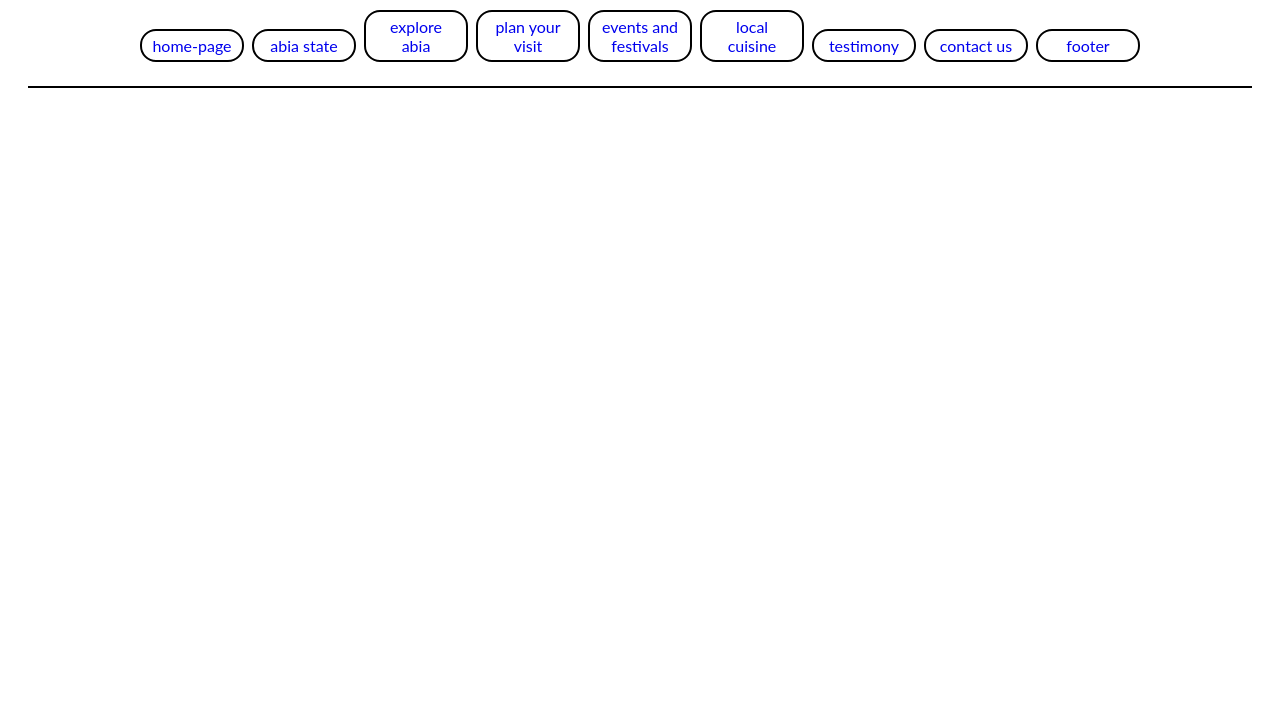
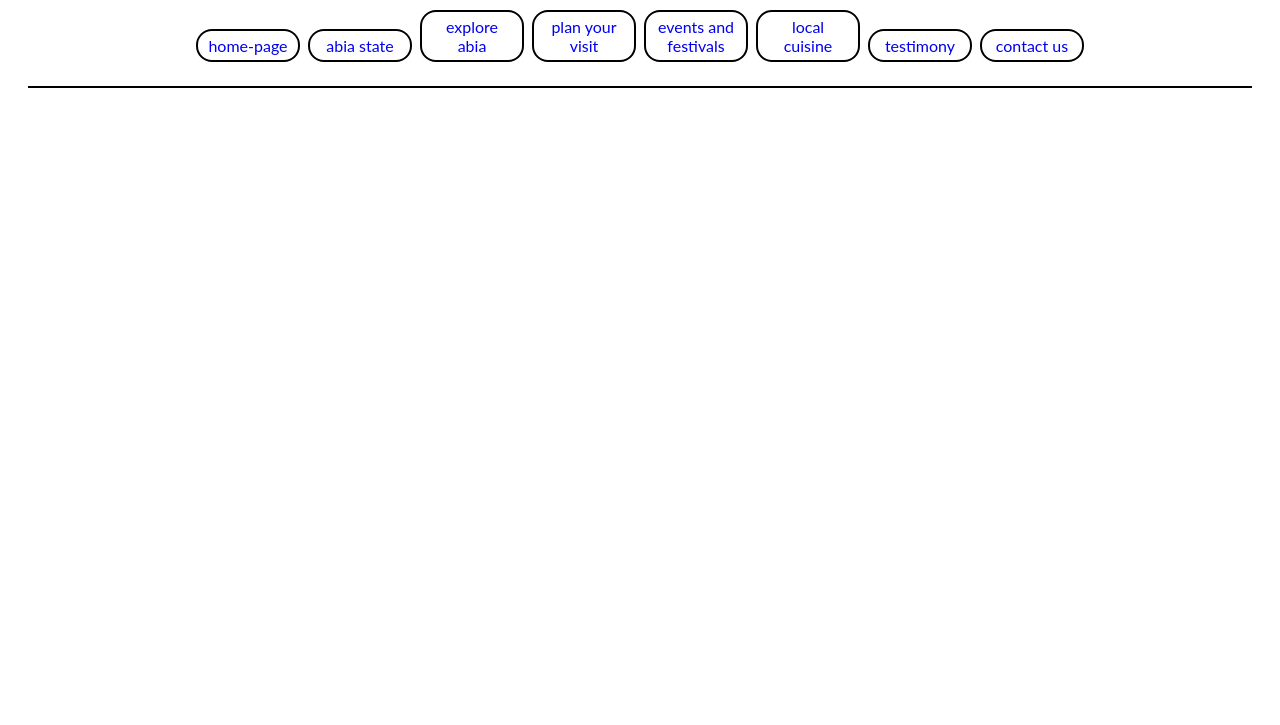
Before and after one commit to Onyeami/onyeije, a plain HTML site: page abia.html in a window 1280 px wide. Shown: the part 75-800 px from the top of the page. Drawn offline with Linux system fonts and the light colour scheme.

```diff
--- a/abia.html
+++ b/abia.html
@@ -35,9 +35,7 @@
             <li>
                 <a href="contact.html">contact us</a>
             </li>
-            <li>
-                <a href="footer.html">footer</a>
-            </li>
+
         </ul>
     </nav>
 </body>
```
Also changed, not shown: contact.html (+1 -3 lines), events.html (+1 -3 lines), explore.html (+1 -3 lines), local.html (+1 -3 lines), plan.html (+1 -3 lines).
